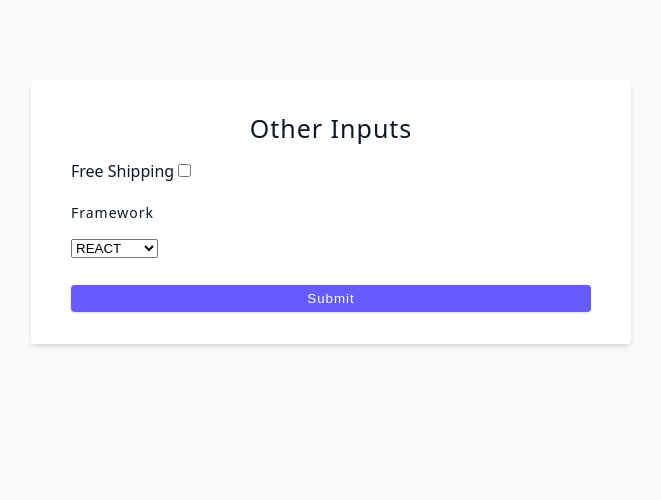
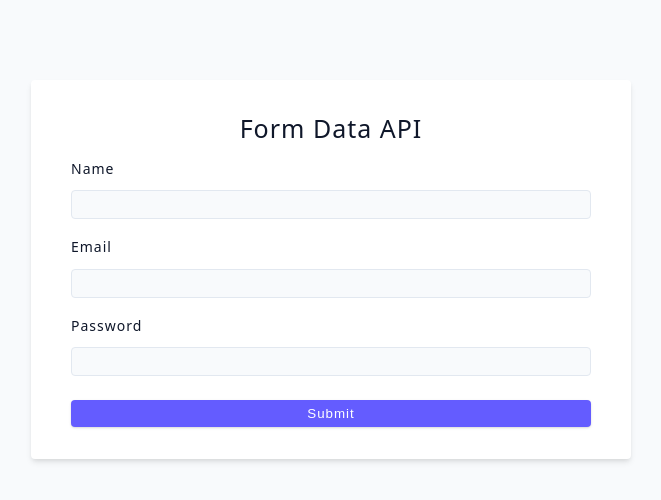
Before and after one commit to evgenii-shvetsov/react-18, a React (Vite) app in the folder react-vite/: page / in a window 1280 px wide. Shown: the top 500 px of the page, without its empty margins (309-970 px from the left). Built offline with nearby package versions, Linux system fonts and the light colour scheme.

Commit message:
add uncontrolled inputs with form data

```diff
--- a/react-vite/src/App.jsx
+++ b/react-vite/src/App.jsx
@@ -1,4 +1,4 @@
-import Starter from './tutorial/06-forms/starter/04-other-inputs'
+import Starter from './tutorial/06-forms/starter/05-form-data'
 import Final from "./tutorial/06-forms/final/04-other-inputs";
 
 function App() {
--- a/react-vite/src/tutorial/06-forms/starter/05-form-data.jsx
+++ b/react-vite/src/tutorial/06-forms/starter/05-form-data.jsx
@@ -5,11 +5,20 @@
 
   const handleSubmit = (e) => {
     e.preventDefault();
+    const formData = new FormData(e.currentTarget);
+    // console.log(formData)
+    // const name = formData.get('name')
+    // console.log([...formData.entries()])
+    const newUser = Object.fromEntries(formData)
+    console.log(newUser);
+    setValue(value + 1);
+    e.currentTarget.reset();
   };
   return (
     <div>
       <form className='form' onSubmit={handleSubmit}>
         <h4>Form Data API</h4>
+
         {/* name */}
         <div className='form-row'>
           <label htmlFor='name' className='form-label'>
@@ -17,6 +26,7 @@
           </label>
           <input type='text' className='form-input' id='name' name='name' />
         </div>
+
         {/* email */}
         <div className='form-row'>
           <label htmlFor='email' className='form-label'>
@@ -24,7 +34,8 @@
           </label>
           <input type='email' className='form-input' id='email' name='email' />
         </div>
-        {/* email */}
+        {/* password */}
+
         <div className='form-row'>
           <label htmlFor='password' className='form-label'>
             Password
```
